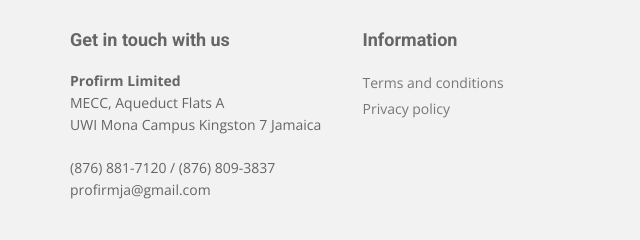
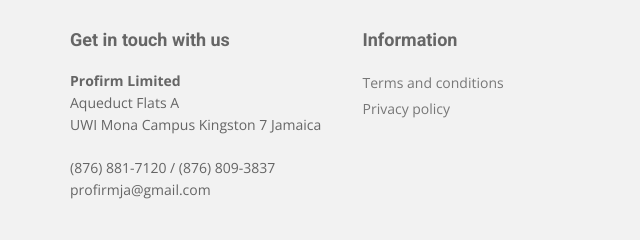
Before and after one commit to colinhdd/Profirm, a plain HTML site: page index.html in a window 1280 px wide. Shown: the part 2488-2728 px from the top of the page, 0-640 px from the left. Drawn offline with nearby package versions, Linux system fonts and the light colour scheme.

Commit message:
a few updates

```diff
--- a/index.html
+++ b/index.html
@@ -212,8 +212,8 @@
 						<div class="panel-body">
 							Need Info for this
 						</div>
-						</div> -->
-					</div>
+						</div>
+					</div> -->
 					<div class="panel panel-default">
 						<div class="panel-heading" role="tab" id="headingTwo">
 						<h4 class="panel-title">
@@ -350,6 +350,7 @@
 						</div>
 					</div>
 			</div>>
+		</div>
 
 			<!-- divider -->
 			<div class="container">
@@ -736,7 +737,7 @@
 							<h4>Get in touch with us</h4>
 							<address>
 					<strong>Profirm Limited</strong><br>
-					MECC, Aqueduct Flats A<br>
+					Aqueduct Flats A<br>
 					UWI Mona Campus
 					Kingston 7
 					Jamaica
```
